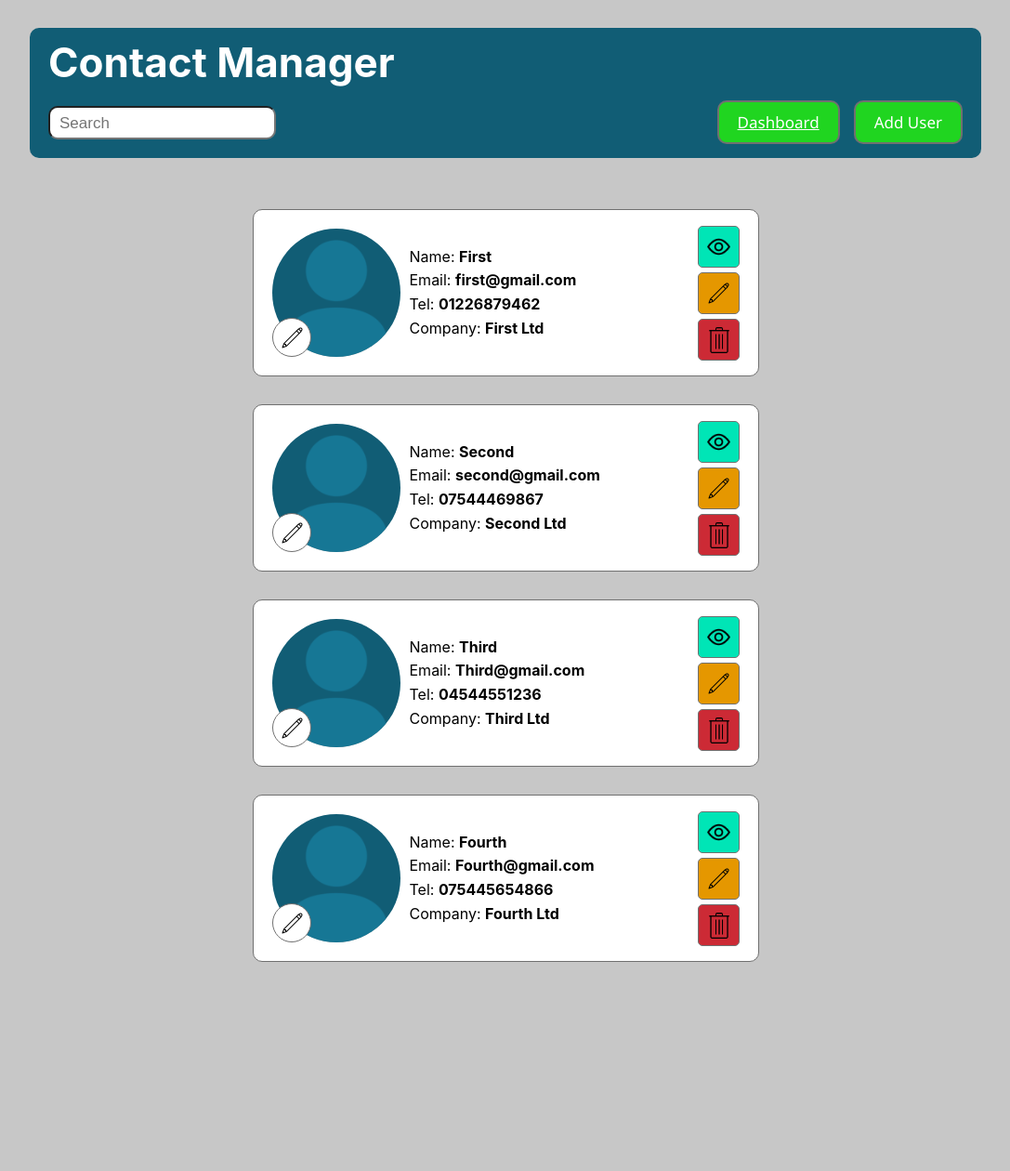
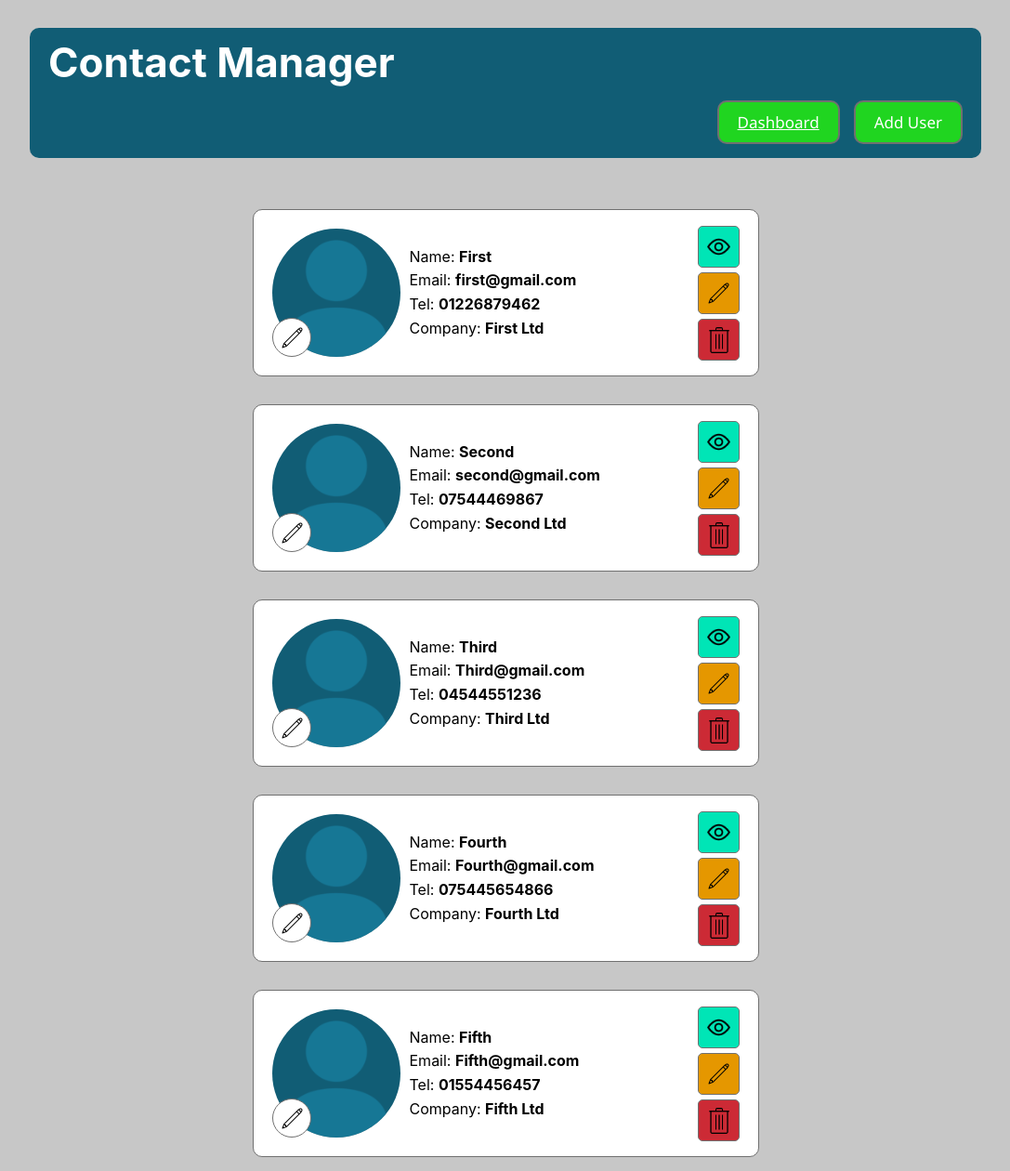
Before and after one commit to David01226/React-Contact-Manager-CRUD, a React (Create React App) app: page / in a window 1280 px wide. Shown: the whole page at 93% size, without its empty margins (96-1183 px from the left). Before the commit the page ends 1050 px from the top, so only its background shows below. Built offline with nearby package versions, Linux system fonts and the light colour scheme; data requests are answered from the project's data file.

Commit message:
Final Submit for version 1 before search capability

```diff
--- a/json-server/db.json
+++ b/json-server/db.json
@@ -27,6 +27,13 @@
       "tel": "075445654866",
       "company": "Fourth Ltd",
       "id": 4
+    },
+    {
+      "name": "Fifth",
+      "email": "Fifth@gmail.com",
+      "tel": "01554456457",
+      "company": "Fifth Ltd",
+      "id": 5
     }
   ]
 }
--- a/src/module/Layout.tsx
+++ b/src/module/Layout.tsx
@@ -11,7 +11,7 @@ const Layout = () => {
                 <header>Contact Manager</header>
             </div>
             <div className={Style["header-bottom"]}>
-                <input className={Style["searchbar"]} type="text" placeholder='Search' />
+                {/* <input className={Style["searchbar"]} type="text" placeholder='Search' /> */}
                 <GlobalNav />
             </div>
         </div>
--- a/src/module/LayoutStyle.module.css
+++ b/src/module/LayoutStyle.module.css
@@ -28,7 +28,7 @@
     width: 100%;
     display: flex;
     flex-direction: row;
-    justify-content: space-between;
+    justify-content: flex-end;
     align-items: center;
 }
 
--- a/src/module/User/UserList.tsx
+++ b/src/module/User/UserList.tsx
@@ -21,13 +21,6 @@ const UserList = () => {
 
     return (
         <div className={Style["contact-container"]}>
-
-                {/* <tr>
-                    <th>Sr. No</th>
-                    <th>Name</th>
-                    <th>Email</th>
-                    <th>Action</th>
-                </tr> */}
 
                 {listStatus === ApiStatus.loading && <tbody>List is loading</tbody>}
 
@@ -65,19 +58,6 @@ const UserList = () => {
 
                             </div>
 
-                            // <tr>
-                            //     <td>{index + 1}</td>
-                            //     <td>{user.name}</td>
-                            //     <td>{user.email}</td>
-                            //     <td>
-                            //         <div>
-                            //             <input type="button" value="View" onClick={() => {setUserDataToView(user);}}/>
-                            //             <input type="button" value="Edit" onClick={() => {navigator(`/edit/${user.id}`)}}/>
-                            //             <input type="button" value="Delete" onClick={() => {dispatch(deleteUserAction(user.id));}}/>
-                            //         </div>
-                            //     </td>
-
-                            // </tr>
                         );
                     }) }
 
@@ -96,6 +76,12 @@ const UserList = () => {
                         <div>
                             <label> Email : {userDataToView.email}</label>
                         </div>
+                        <div>
+                            <label> Telephone No : {userDataToView.tel}</label>
+                        </div>
+                        <div>
+                            <label> Company : {userDataToView.company}</label>
+                        </div>
                     </div>
                 </Modal>
             )}
```
